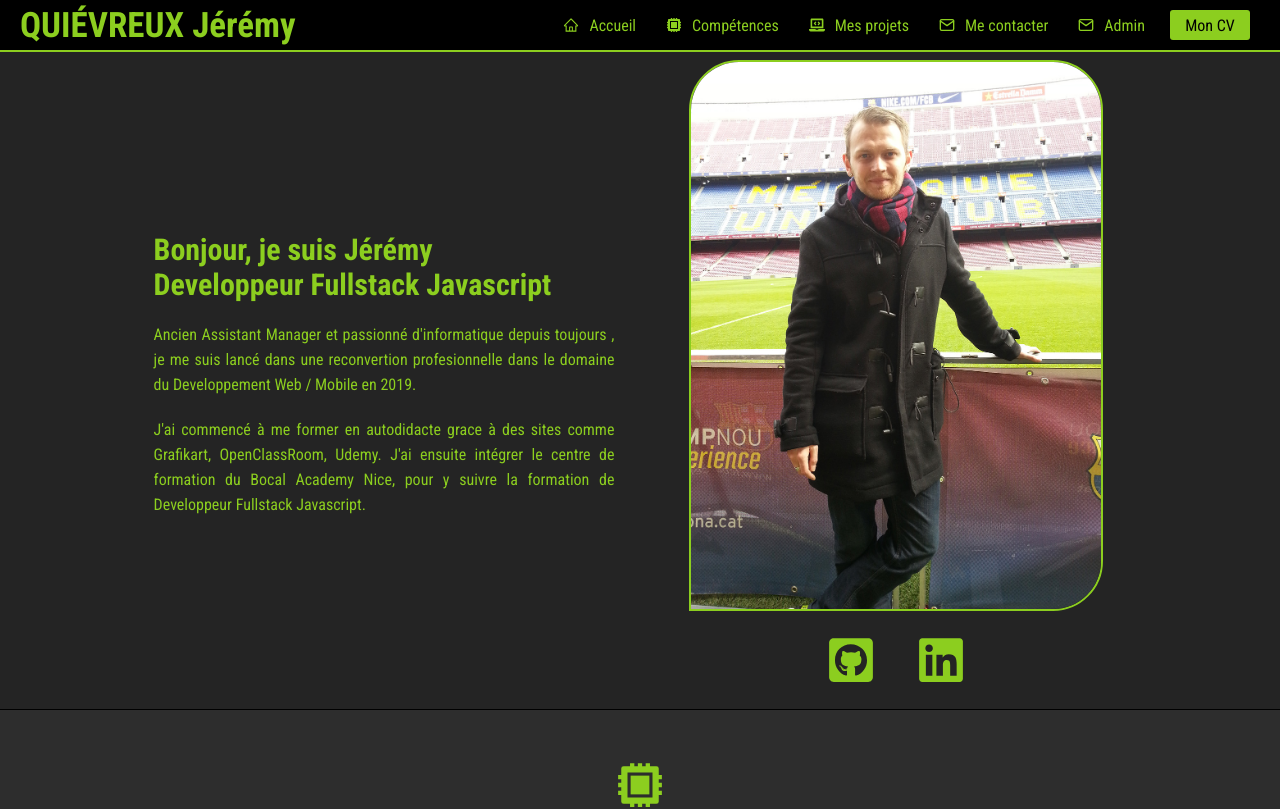
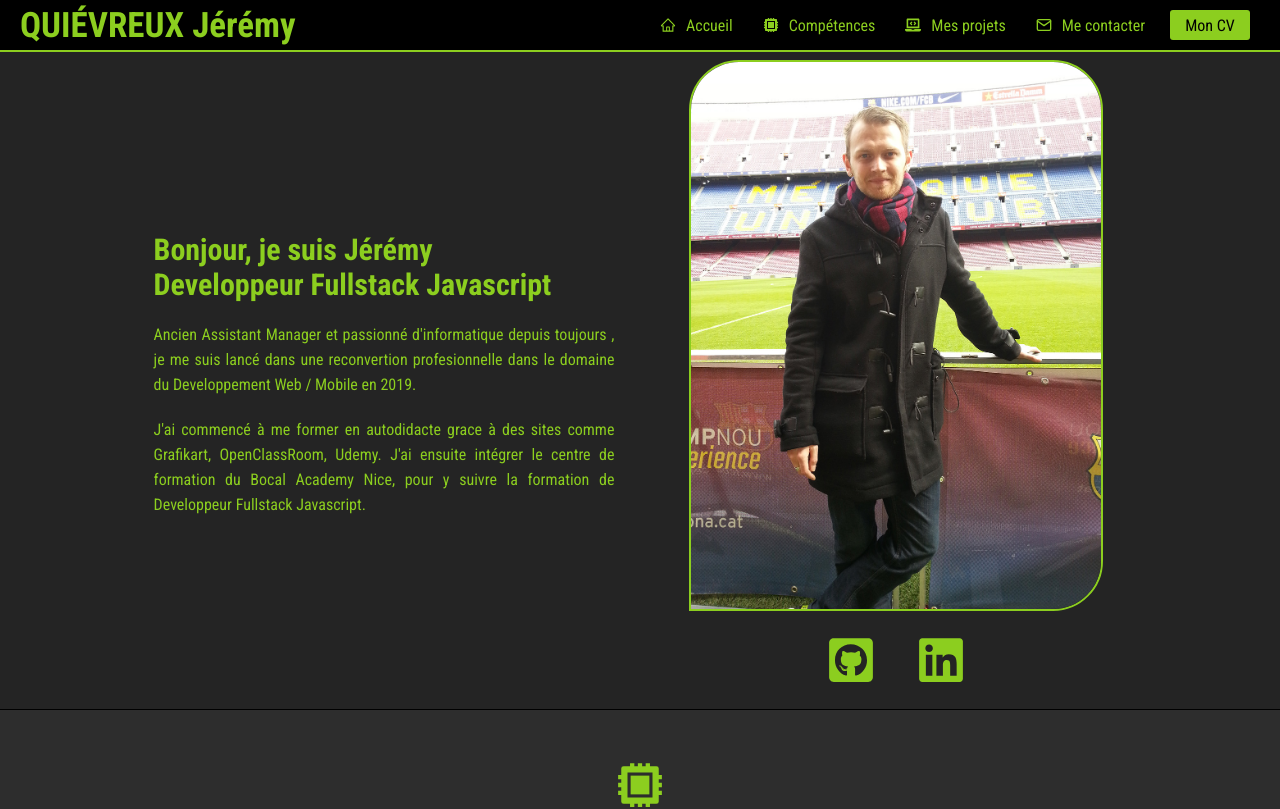
Before and after one commit to JeremyQuievreux/Portfolio-front, a React (Create React App) app: page / in a window 1280 px wide. Shown: the top 809 px of the page. Built offline with nearby package versions, Linux system fonts and the light colour scheme.

Commit message:
Update Navbar.js

```diff
--- a/src/Navbar/Navbar.js
+++ b/src/Navbar/Navbar.js
@@ -42,7 +42,6 @@ function Navbar() {
                 <a href="#skills" ><p><IoHardwareChipSharp/>Compétences</p></a>
                 <a href="#projects" ><p><FaLaptopCode/>Mes projets</p></a>
                 <a href="#contact" ><p><FiMail/>Me contacter</p></a>
-                <a href="/admin" ><p><FiMail/>Admin</p></a>
                 <a href={monCv} download="CV_Quievreux_Jeremy" ><p className="btn-cv">Mon CV</p></a>
             </div>
             <div className="menu-mobile">
```
